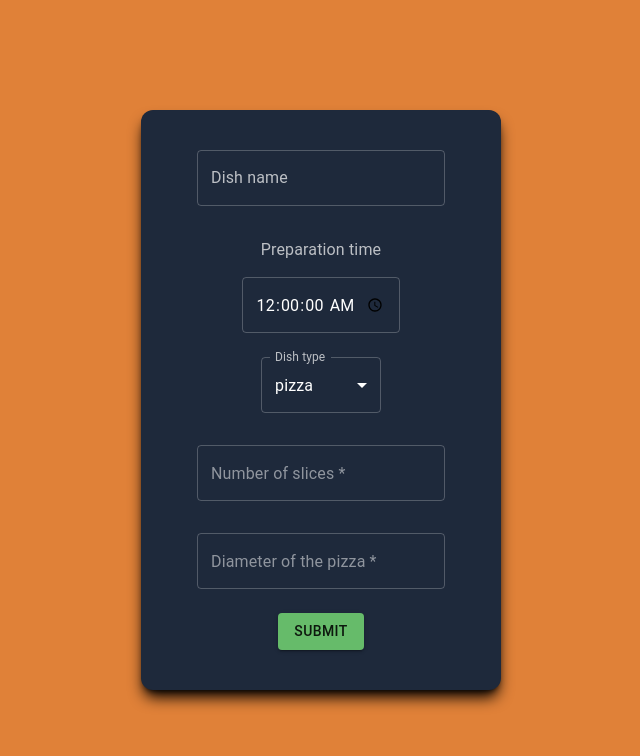
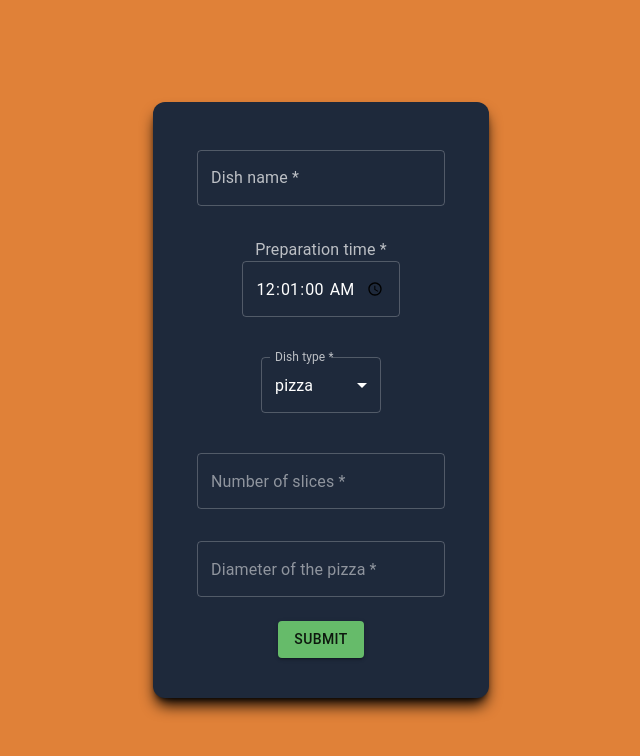
Before and after one commit to bttobi/react-form, a React (Vite) app: page / in a window 1280 px wide. Shown: the top 756 px of the page, without its empty margins (319-959 px from the left). Built offline with nearby package versions, Linux system fonts and the light colour scheme.

Commit message:
name validation with regex, exporting type

```diff
--- a/src/components/Form.tsx
+++ b/src/components/Form.tsx
@@ -7,13 +7,13 @@ import {
   InputLabel,
   MenuItem,
   Button,
-  Alert,
 } from "@mui/material";
 import { motion, AnimatePresence } from "framer-motion";
 import DishOptions from "./DishOptions";
 import submitToApi from "../functions/submitToApi";
+import errorTypes from "../data/errorTypes";
 
-type FormInputs = {
+export type FormInputs = {
   name: string;
   preparation_time: string;
   type: string;
@@ -24,10 +24,11 @@ type FormInputs = {
 };
 
 export const Form: React.FC = () => {
-  const [currentDish, setcurrentDish] = useState<string | undefined>("pizza");
+  const [currentDish, setCurrentDish] = useState<string | undefined>("pizza");
   const [showNotification, setshowNotification] = useState<boolean>(false);
   const [notificationMessage, setNotificationMessage] = useState<string>("");
   const [errorHappened, setErrorHappened] = useState<boolean>(false);
+  const [apiResponse, setApiResponse] = useState<string>("");
   const {
     register,
     handleSubmit,
@@ -37,7 +38,7 @@ export const Form: React.FC = () => {
   } = useForm<FormInputs>({
     defaultValues: {
       name: "",
-      preparation_time: "00:00:00",
+      preparation_time: "00:01:00",
       type: "pizza",
     },
     shouldUnregister: true,
@@ -45,42 +46,15 @@ export const Form: React.FC = () => {
   const options: string[] = ["pizza", "soup", "sandwich"];
 
   const sendForm = async (data: FormInputs): Promise<void> => {
-    [
-      {
-        name: "name",
-        type: "custom",
-      },
-      {
-        name: "preparation_time",
-        type: "focus",
-      },
-      {
-        name: "preparation_time",
-        type: "custom",
-      },
-      {
-        name: "no_of_slices",
-        type: "custom",
-      },
-      {
-        name: "diameter",
-        type: "custom",
-      },
-      {
-        name: "slices_of_bread",
-        type: "custom",
-      },
-      {
-        name: "spiciness_scale",
-        type: "custom",
-      },
-    ].forEach(({ name, type }) => setError(name, { type }));
+    //@ts-ignore
+    errorTypes.forEach(({ name, type }) => setError(name, { type }));
 
     const response: any = await submitToApi(data);
     const toLog = await response.json();
     reset();
     if (response?.ok) {
-      console.log(toLog);
+      const parsedResponse = JSON.stringify(toLog, null, "\n");
+      setApiResponse(parsedResponse);
       setErrorHappened(false);
       setNotificationMessage("Successfully sent to API!");
       setshowNotification(true);
@@ -90,7 +64,7 @@ export const Form: React.FC = () => {
       return;
     }
     setErrorHappened(true);
-    setNotificationMessage(toLog);
+    setNotificationMessage(toLog.body[0]);
     setshowNotification(true);
     setTimeout(() => {
       setshowNotification(false);
@@ -98,43 +72,76 @@ export const Form: React.FC = () => {
   };
 
   return (
-    <div className="flex flex-col justify-center items-center align-center">
+    <div className="flex flex-col justify-center items-center align-center my-16 m-0">
       <motion.form
         onSubmit={handleSubmit(sendForm)}
         initial={{ opacity: 0 }}
         animate={{ opacity: 1 }}
         exit={{ opacity: 0 }}
-        className="p-10 px-14 rounded-xl shadow-lg shadow-black form-wrapper flex flex-col gap-4 justify-center align-center items-center bg-slate-800"
+        className="p-10 px-10 rounded-xl shadow-lg shadow-black form-wrapper flex flex-col gap-4 justify-center align-center items-center bg-slate-800"
       >
+        <div className="w-full h-full relative px-1 py-2 flex flex-col justify-center items-center">
+          <AnimatePresence>
             {errors?.name && (
-          <p className="text-red-400 text-center">{errors?.name?.message}</p>
+              <motion.p
+                initial={{ opacity: 0 }}
+                animate={{ opacity: 1 }}
+                exit={{ opacity: 0 }}
+                className="h-min z-10 right-auto left-auto top-auto bottom-0 bg-slate-800 px-1 absolute text-sm text-red-400"
+              >
+                {errors?.name?.message}
+              </motion.p>
             )}
+          </AnimatePresence>
           <TextField
             id="outlined-basic"
-          label="Dish name"
+            label="Dish name *"
             variant="outlined"
             {...register("name", {
               required: { value: true, message: "This field is required" },
-            minLength: { value: 3, message: "Min length is 3" },
-            maxLength: { value: 30, message: "Max length is 30" },
+              minLength: {
+                value: 3,
+                message: "Length must be between 3 and 30",
+              },
+              maxLength: {
+                value: 30,
+                message: "Length must be between 3 and 30",
+              },
+              pattern: {
+                value: /^[A-Za-z]+$/i,
+                message: "Only letters allowed",
+              },
             })}
             type="text"
             aria-label="Dish name"
             placeholder="Dish name"
             className="text-white"
           />
+        </div>
+        <div className="w-full h-full relative py-2 flex flex-col justify-center items-center">
+          <AnimatePresence>
             {errors?.preparation_time && (
-          <p className="text-red-400 text-center">
+              <motion.p
+                initial={{ opacity: 0 }}
+                animate={{ opacity: 1 }}
+                exit={{ opacity: 0 }}
+                className="h-min z-10 right-auto left-auto top-auto bottom-0 bg-slate-800 px-1 absolute text-sm text-red-400"
+              >
                 {errors?.preparation_time?.message}
-          </p>
+              </motion.p>
             )}
-        <InputLabel id="simple-select-outlined-label" className="mt-4">
-          Preparation time
+          </AnimatePresence>
+          <InputLabel id="simple-select-outlined-label">
+            Preparation time *
           </InputLabel>
           <TextField
             id="time"
             {...register("preparation_time", {
               required: { value: true, message: "This field is required" },
+              min: {
+                value: "00:01:00",
+                message: "Min value is 00:01:00",
+              },
             })}
             type="time"
             variant="outlined"
@@ -142,15 +149,19 @@ export const Form: React.FC = () => {
             placeholder="Preparation time"
             inputProps={{ step: 1 }}
           />
+        </div>
+        <div className="w-full h-full relative py-2 flex flex-col justify-center items-center">
           <FormControl variant="outlined" sx={{ m: 1, minWidth: 120 }}>
-          <InputLabel id="simple-select-outlined-label">Dish type</InputLabel>
+            <InputLabel id="simple-select-outlined-label">
+              Dish type *
+            </InputLabel>
             <Select
               labelId="simple-select-outlined-label"
               id="simple-select-outlined"
               label="Dish type"
               value={currentDish}
               {...register("type")}
-            onChange={(e: any) => setcurrentDish(e.target.value)}
+              onChange={(e: any) => setCurrentDish(e.target.value)}
               name="type"
               className="text-white"
             >
@@ -163,6 +174,7 @@ export const Form: React.FC = () => {
               })}
             </Select>
           </FormControl>
+        </div>
         <DishOptions
           register={register}
           errors={errors}
@@ -175,7 +187,7 @@ export const Form: React.FC = () => {
       <AnimatePresence>
         {showNotification && (
           <motion.div
-            className="fixed top-16 m-0 bottom-auto w-full flex justify-center align-center items-center content-center"
+            className="fixed z-20 top-16 m-0 bottom-auto w-full flex justify-center align-center items-center content-center"
             initial={{ opacity: 0 }}
             animate={{ opacity: 1 }}
             exit={{ opacity: 0 }}
@@ -184,12 +196,29 @@ export const Form: React.FC = () => {
               onClick={() => {
                 setshowNotification(false);
               }}
-              className={`w-min ${
+              className={`${
                 errorHappened ? "bg-red-800" : "bg-green-800"
-              } rounded-lg p-4 cursor-pointer`}
+              } rounded-lg p-4 cursor-pointer text-center shadow-lg shadow-black`}
             >
+              <span>
+                {errorHappened ? (
+                  <strong> ❌ ERROR - </strong>
+                ) : (
+                  <strong> ✅ SUCCESS - </strong>
+                )}
                 {notificationMessage}
+              </span>
             </div>
+          </motion.div>
+        )}
+      </AnimatePresence>
+      <AnimatePresence>
+        {apiResponse != "" && (
+          <motion.div className="text-center mx-24 flex flex-col flex-wrap p-4 bg-slate-800 rounded-lg mt-8 shadow-lg shadow-black">
+            <strong className="text-orange-300">
+              Last successful API Response:
+            </strong>
+            {apiResponse}
           </motion.div>
         )}
       </AnimatePresence>
```
Lines whose indentation alone changed are shown as unchanged.
